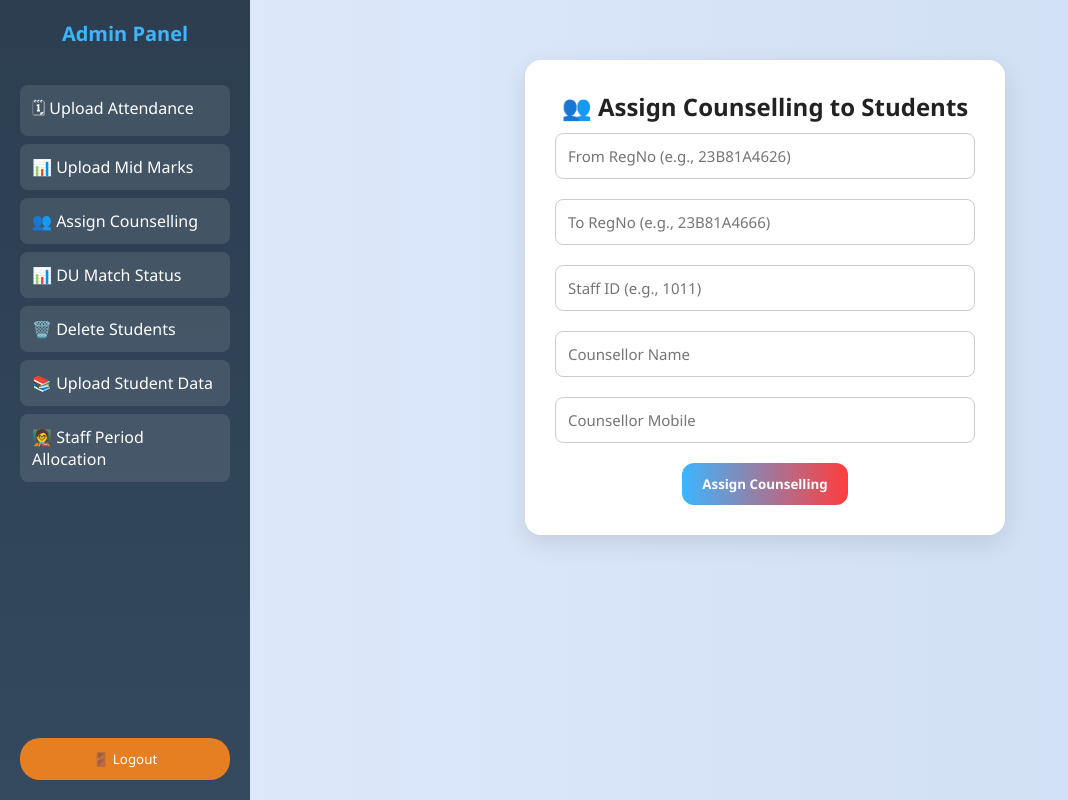
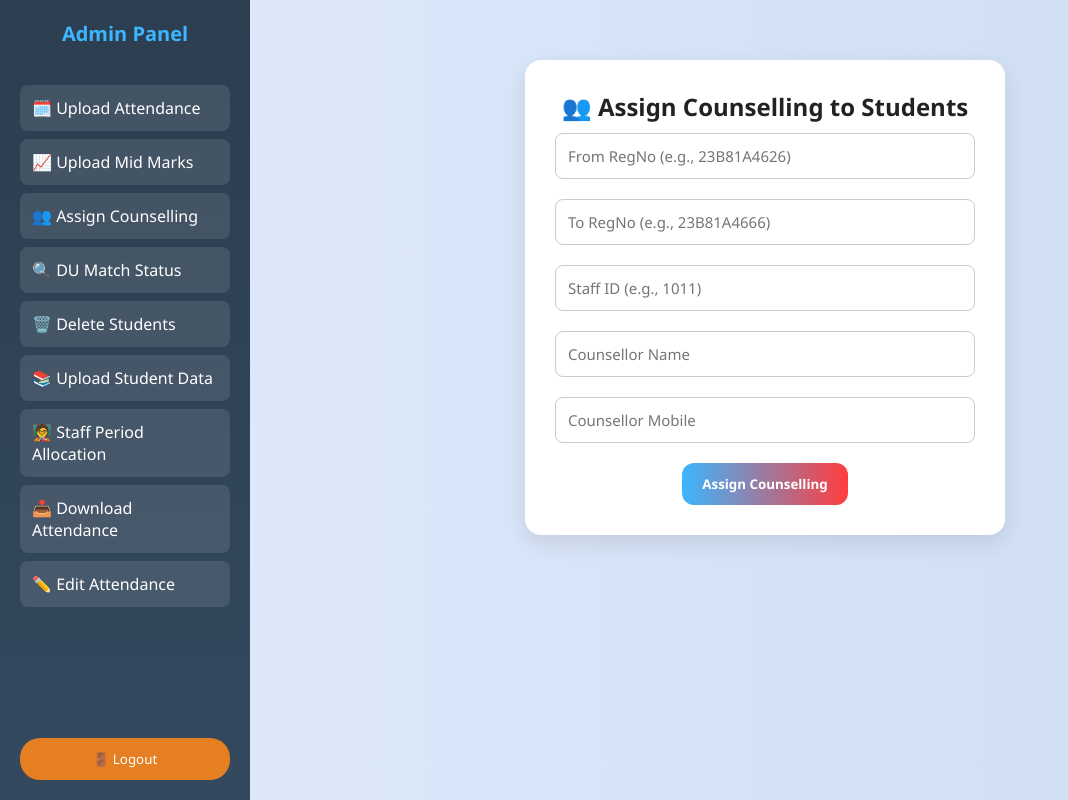
Before and after one commit to crrnoc/crr-noc, a website: page public/addmycounselling.html in a window 1280 px wide. Shown: the whole page, without its empty margins (0-1068 px from the left). Drawn offline with Linux system fonts and the light colour scheme; some packages are replaced by stand-ins of ours; sample sign-in values are in the browser's storage; a script that the page names is missing; a web font is replaced by a local one.

Commit message:
Update addmycounselling.html

```diff
--- a/public/addmycounselling.html
+++ b/public/addmycounselling.html
@@ -136,13 +136,15 @@
   <div class="sidebar" id="sidebar">
     <h2>Admin Panel</h2>
     <ul>
-      <li onclick="navigateTo('/uploadattendance')">🗓 Upload Attendance</li>
-      <li onclick="navigateTo('/uploadmidmarks')">📊 Upload Mid Marks</li>
-      <li onclick="navigateTo('/addmycounselling')">👥 Assign Counselling</li>
-      <li onclick="navigateTo('/dumatch')">📊 DU Match Status</li>
-      <li onclick="navigateTo('/removestudents')">🗑️ Delete Students</li>
-      <li onclick="navigateTo('/uploadstudents')">📚 Upload Student Data</li>
-      <li onclick="navigateTo('/staffallocation')">🧑‍🏫 Staff Period Allocation</li>
+    <li onclick="navigateTo('/uploadattendance')">🗓️ Upload Attendance</li>
+    <li onclick="navigateTo('/uploadmidmarks')">📈 Upload Mid Marks</li>
+    <li onclick="navigateTo('/addmycounselling')">👥 Assign Counselling</li>
+    <li onclick="navigateTo('/dumatch')">🔍 DU Match Status</li>
+    <li onclick="navigateTo('/removestudents')">🗑️ Delete Students</li>
+    <li onclick="navigateTo('/uploadstudents')">📚 Upload Student Data</li>
+    <li onclick="navigateTo('/staffallocation')">🧑‍🏫 Staff Period Allocation</li>
+    <li onclick="navigateTo('/downloadattendance')">📥 Download Attendance</li>
+    <li onclick="navigateTo('/editattendance')">✏️ Edit Attendance</li>
     </ul>
     <button onclick="logout()">🚪 Logout</button>
   </div>
```
